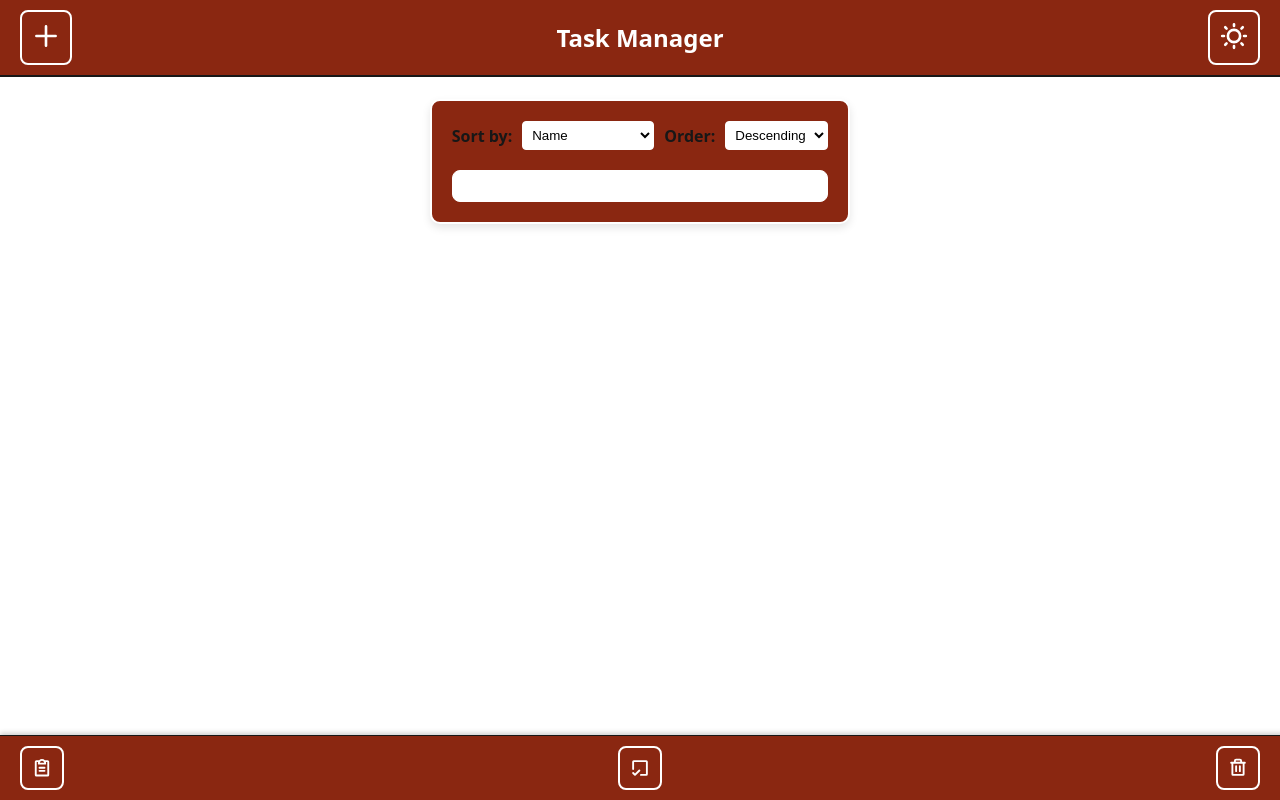
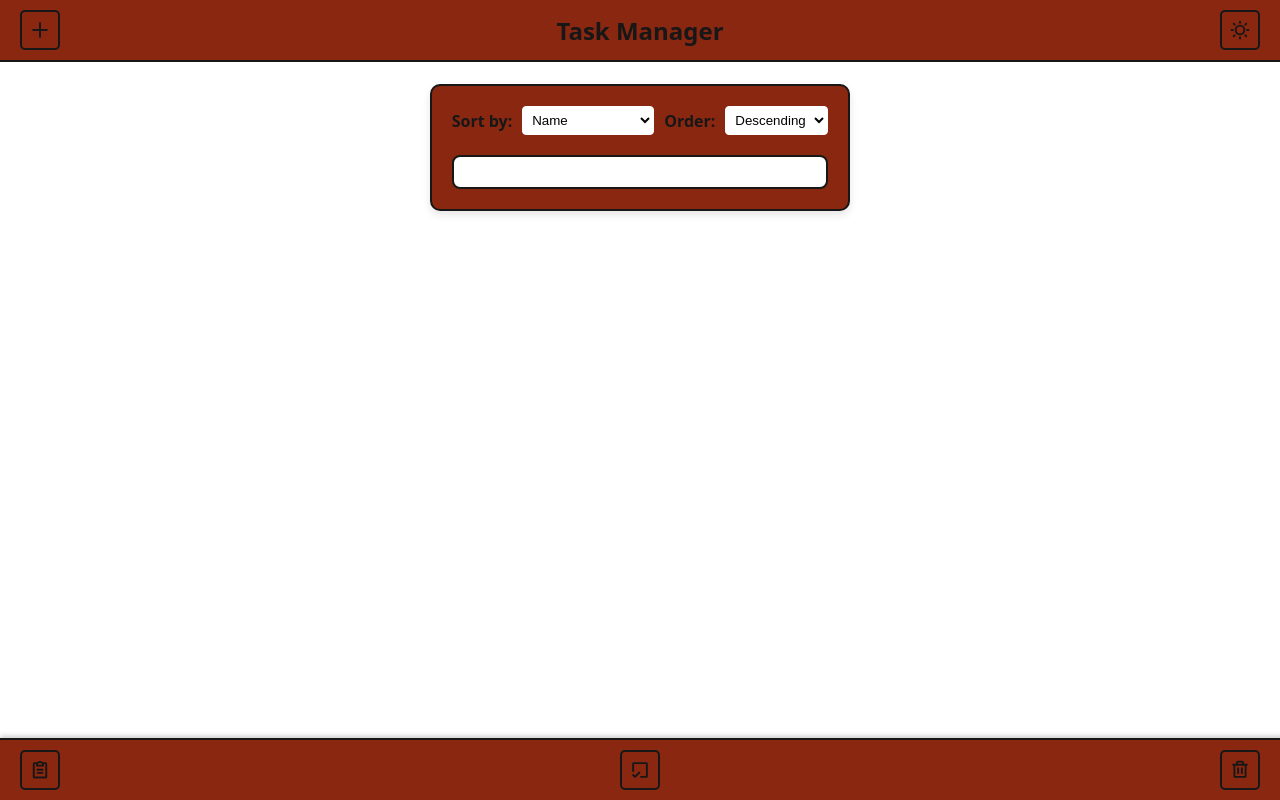
Before and after one commit to OmVidana/task-manager-app, a Next.js app: page / in a window 1280 px wide. Built offline with nearby package versions, Linux system fonts and the light colour scheme.

Commit message:
New Design

```diff
--- a/src/app/components/bottom-navbar/bottomBar.scss
+++ b/src/app/components/bottom-navbar/bottomBar.scss
@@ -9,22 +9,29 @@
 	padding: 10px 20px;
 	background-color: var(--piece-bg-color); // Fondo negro (o el color definido en tu tema)
 	color: var(--piece-color); // Color blanco (o el color definido en tu tema)
-	border-top: 1px solid var(--foreground); // Línea superior para separarlo visualmente
+	border-top: 2px solid var(--foreground); // Línea superior para separarlo visualmente
 	box-shadow: 0 -2px 5px rgba(0, 0, 0, 0.2); // Sombra para darle un efecto flotante
+	transition:
+		transform 0.2s,
+		border-color 0.2s;
 }
 
 .bottomNavBar button {
 	background-color: transparent;
 	margin-right: 40px;
-	border: none;
+	border: 2px solid var(--foreground); // Borde blanco de 2px
+	border-radius: 5px;
 	cursor: pointer;
 	padding: 8px; // Ajusta el tamaño del botón para que sea consistente
 	display: inline-flex;
 	align-items: center;
 	justify-content: center;
+	transition:
+		transform 0.2s,
+		border-color 0.2s;
 
 	svg {
-		color: var(--piece-color); // Color del icono en la barra de navegación
+		color: var(--foreground); // Color del icono en la barra de navegación
 		width: 1.5em;
 		height: 1.5em;
 	}
--- a/src/app/components/bottom-navbar/bottomNavbar.tsx
+++ b/src/app/components/bottom-navbar/bottomNavbar.tsx
@@ -49,51 +49,30 @@ export default function BottomNavbar({
 				className="icon-button"
 				onClick={() => handleClick('pending', showHome)}
 				disabled={activeView === 'pending'}
-				style={{
-					border: '2px solid #ffffff',
-					borderRadius: '8px',
-					padding: '10px',
-					backgroundColor: 'transparent',
-					transition: 'transform 0.2s ease-in-out'
-				}}
 				onMouseEnter={(e) => (e.currentTarget.style.transform = 'scale(1.1)')}
 				onMouseLeave={(e) => (e.currentTarget.style.transform = 'scale(1)')}
 			>
-				<ClipboardText color="#ffffff" size={48} weight="bold" />
+				<ClipboardText size={48} weight="bold" />
 			</button>
 
 			<button
 				className="icon-button"
 				onClick={() => handleClick('completed', showCompleted)}
 				disabled={activeView === 'completed'}
-				style={{
-					border: '2px solid #ffffff',
-					borderRadius: '8px',
-					padding: '10px',
-					backgroundColor: 'transparent',
-					transition: 'transform 0.2s ease-in-out'
-				}}
 				onMouseEnter={(e) => (e.currentTarget.style.transform = 'scale(1.1)')}
 				onMouseLeave={(e) => (e.currentTarget.style.transform = 'scale(1)')}
 			>
-				<CheckSquareOffset color="#ffffff" size={48} weight="bold" />
+				<CheckSquareOffset size={48} weight="bold" />
 			</button>
 
 			<button
 				className="icon-button"
 				onClick={() => handleClick('deleted', showDeleted)}
 				disabled={activeView === 'deleted'}
-				style={{
-					border: '2px solid #ffffff',
-					borderRadius: '8px',
-					padding: '10px',
-					backgroundColor: 'transparent',
-					transition: 'transform 0.2s ease-in-out'
-				}}
 				onMouseEnter={(e) => (e.currentTarget.style.transform = 'scale(1.1)')}
 				onMouseLeave={(e) => (e.currentTarget.style.transform = 'scale(1)')}
 			>
-				<Trash color="#ffffff" size={48} weight="bold" />
+				<Trash size={48} weight="bold" />
 			</button>
 		</nav>
 	)
--- a/src/app/components/task/task.tsx
+++ b/src/app/components/task/task.tsx
@@ -132,13 +132,19 @@ export default function Task(props: TaskProps) {
 			</div>
 			{isEditing ? (
 				<>
+					<div className="input-container">
+						<label className="date-editor">Edit the Title:</label>
 						<input
 							type="text"
 							value={taskTitle}
 							placeholder="Title Here"
 							onChange={(e) => setTaskTitle(e.target.value)}
+							className="input-field"
 						/>
-					<div>
+					</div>
+
+					<div className="date-picker-container">
+						<label className="date-editor">Edit the Date:</label>
 						<DatePicker
 							selected={taskCompletionDate}
 							onChange={(date) => setTaskCompletionDate(date!)}
@@ -147,11 +153,17 @@ export default function Task(props: TaskProps) {
 							timeIntervals={5}
 							timeCaption="time"
 							dateFormat="MMMM d, yyyy h:mm:ss aa"
+							className="input-field"
 						/>
 					</div>
-					<div>
-						<label>Priority:</label>
-						<select value={taskPriority} onChange={(e) => setTaskPriority(Number(e.target.value))}>
+
+					<div className="select-container">
+						<label className="date-editor">Edit Priority:</label>
+						<select
+							value={taskPriority}
+							onChange={(e) => setTaskPriority(Number(e.target.value))}
+							className="input-field"
+						>
 							{priority.map((label, index) => (
 								<option key={index} value={index}>
 									{label}
@@ -159,31 +171,56 @@ export default function Task(props: TaskProps) {
 							))}
 						</select>
 					</div>
+
+					<div className="input-container">
+						<label className="date-editor">Description:</label>
 						<input
 							type="text"
 							value={taskDescription}
 							placeholder="Write your task details here:"
 							onChange={(e) => setTaskDescription(e.target.value)}
+							className="input-field"
 						/>
-					<button onClick={updateTask}>Save</button>
-					<button onClick={restoreTask}>Cancel</button>
+					</div>
+
+					<br />
+					<div className="button-container">
+						<button className="action-button" onClick={updateTask}>
+							Save
+						</button>
+						<button className="action-button" onClick={restoreTask}>
+							Cancel
+						</button>
+					</div>
 				</>
 			) : (
 				<>
 					<div>
-						<p>Due: {format(taskCompletionDate, 'MMMM d, yyyy h:mm:ss aa')}</p>
-						<p>Priority: {priority[taskPriority]}</p>
+						<p>
+							<strong>Due:</strong> {format(taskCompletionDate, 'MMMM d, yyyy h:mm:ss aa')}
+						</p>
+						<p>
+							<strong>Priority:</strong> {priority[taskPriority]}
+						</p>
 					</div>
-					<p>{taskDescription}</p>
+					<p>
+						<strong>{taskDescription}</strong>
+					</p>
 					{props.isDeleted ? (
 						<>
-							<button onClick={props.onDelete}>Delete</button>
-							<button onClick={props.onRestore}>Restore</button>
+							<div className="button-container">
+								<button className="action-button" onClick={props.onDelete}>
+									Delete
+								</button>
+								<button className="action-button" onClick={props.onRestore}>
+									Restore
+								</button>
+							</div>
 						</>
 					) : (
 						<div className="center-button">
 							<button className="edit-button2" onClick={props.onDelete}>
-								<TrashSimple color="#ffffff" size={24} weight="bold" />
+								<TrashSimple size={24} weight="bold" />
 							</button>
 						</div>
 					)}
--- a/src/app/page.scss
+++ b/src/app/page.scss
@@ -3,17 +3,22 @@
 	flex-direction: column;
 	width: 100dvw;
 	height: 100dvh;
-	background-color: var(--background);
+	transition:
+		transform 0.2s,
+		border-color 0.2s;
 }
 
 .Puzzle-root {
 	display: flex;
+	transition:
+		transform 0.2s,
+		border-color 0.2s;
 	justify-content: space-between;
 	align-items: center;
 	padding: 10px 20px;
 	border-bottom: 2px solid var(--foreground); // Línea superior para separarlo visualmente
 	background-color: var(--piece-bg-color); // Define este color en tu tema claro y oscuro
-	color: var(--piece-color); // Define este color en tu tema claro y oscuro
+	color: var(--foreground); // Define este color en tu tema claro y oscuro
 }
 
 .Puzzle-root h1 {
@@ -21,6 +26,9 @@
 	text-align: center;
 	font-size: 24px;
 	margin: 0;
+	transition:
+		transform 0.2s,
+		border-color 0.2s;
 }
 
 .Puzzle-root button {
@@ -35,6 +43,9 @@
 
 .task-container {
 	color: var(--foreground);
+	transition:
+		transform 0.2s,
+		border-color 0.2s;
 	max-width: 100dvw;
 	margin: 0 auto;
 	padding: 20px;
@@ -43,7 +54,7 @@
 	gap: 20px;
 	background-color: var(--piece-bg-color);
 	/* Color de fondo del contenedor */
-	border: 2px solid var(--piece-color);
+	border: 2px solid var(--foreground);
 	/* Borde alrededor del contenedor */
 	border-radius: 10px;
 	/* Bordes redondeados */
@@ -69,6 +80,9 @@
 	flex-wrap: wrap;
 	gap: 10px;
 	align-items: center;
+	transition:
+		transform 0.2s,
+		border-color 0.2s;
 
 	label {
 		font-weight: bold;
@@ -86,6 +100,9 @@
 	display: flex;
 	flex-direction: column;
 	gap: 15px;
+	transition:
+		transform 0.2s,
+		border-color 0.2s;
 
 	// Establece una altura máxima y permite scroll
 	max-height: 400px;
@@ -93,7 +110,7 @@
 
 	background-color: var(--background);
 	/* Fondo blanco para las tareas */
-	border: 1px solid var(--piece-color);
+	border: 2px solid var(--foreground);
 	/* Borde alrededor de las tareas */
 	padding: 15px;
 	/* Espaciado interno */
@@ -103,7 +120,7 @@
 	// Estiliza el scroll
 	scrollbar-width: thin;
 	/* Para Firefox */
-	scrollbar-color: #888 var(--piece-color);
+	scrollbar-color: var(--foreground) rgb(105, 100, 100);
 
 	&::-webkit-scrollbar {
 		width: 8px;
@@ -122,3 +139,33 @@
 		background-color: #555;
 	}
 }
+
+.bottom {
+	background-color: transparent;
+	border: 2px solid var(--foreground) !important;
+	/* Forzar el borde blanco */
+	border-radius: 5px;
+	cursor: pointer;
+	padding: 8px;
+	/* Ajusta el tamaño del botón */
+	display: inline-flex;
+	align-items: center;
+	transition:
+		transform 0.2s,
+		border-color 0.2s;
+	/* Suaviza la animación */
+}
+
+.bottom svg {
+	color: var(--foreground);
+	/* Color del ícono */
+	width: 1.5em;
+	height: 1.5em;
+}
+
+.bottom:hover {
+	background-color: rgba(255, 255, 255, 0.1);
+	/* Efecto hover */
+	border-color: #fff;
+	/* Cambia el color del borde en hover si lo deseas */
+}
--- a/src/app/page.tsx
+++ b/src/app/page.tsx
@@ -366,39 +366,22 @@ export default function Home() {
 		<div className="page" tabIndex={0} autoFocus onKeyDown={handleKey}>
 			<div className="Puzzle-root ">
 				<button
-					className="addTask"
+					className="bottom"
 					onClick={addTask}
 					disabled={currentView !== 'pending'}
-					style={{
-						border: '2px solid #ffffff',
-						borderRadius: '8px',
-						padding: '10px',
-						backgroundColor: 'transparent',
-						transition: 'transform 0.2s ease-in-out'
-					}}
 					onMouseEnter={(e) => (e.currentTarget.style.transform = 'scale(1.1)')}
 					onMouseLeave={(e) => (e.currentTarget.style.transform = 'scale(1)')}
 				>
-					<Plus color="#ffffff" size={28} weight="bold" />
+					<Plus size={28} weight="bold" />
 				</button>
 				<h1>Task Manager</h1>
 				<button
+					className="bottom"
 					onClick={toggleTheme}
-					style={{
-						border: '2px solid #ffffff',
-						borderRadius: '8px',
-						padding: '10px',
-						backgroundColor: 'transparent',
-						transition: 'transform 0.2s ease-in-out'
-					}}
 					onMouseEnter={(e) => (e.currentTarget.style.transform = 'scale(1.1)')}
 					onMouseLeave={(e) => (e.currentTarget.style.transform = 'scale(1)')}
 				>
-					{theme === 'light' ? (
-						<Sun color="#ffffff" size={28} weight="bold" />
-					) : (
-						<Moon color="#ffffff" size={28} weight="bold" />
-					)}
+					{theme === 'light' ? <Sun size={28} weight="bold" /> : <Moon size={28} weight="bold" />}
 				</button>
 			</div>
 			<br />
@@ -433,6 +416,7 @@ export default function Home() {
 				</div>
 			</div>
 			<br />
+			<br />
 			<BottomNavbar showHome={showHome} showCompleted={showCompleted} showDeleted={showDeleted} />
 		</div>
 	)
```
Also changed, not shown: src/app/components/task/task.scss (+100 -0 lines), src/app/globals.css (line endings or trailing spaces). Lines whose indentation alone changed are shown as unchanged.
